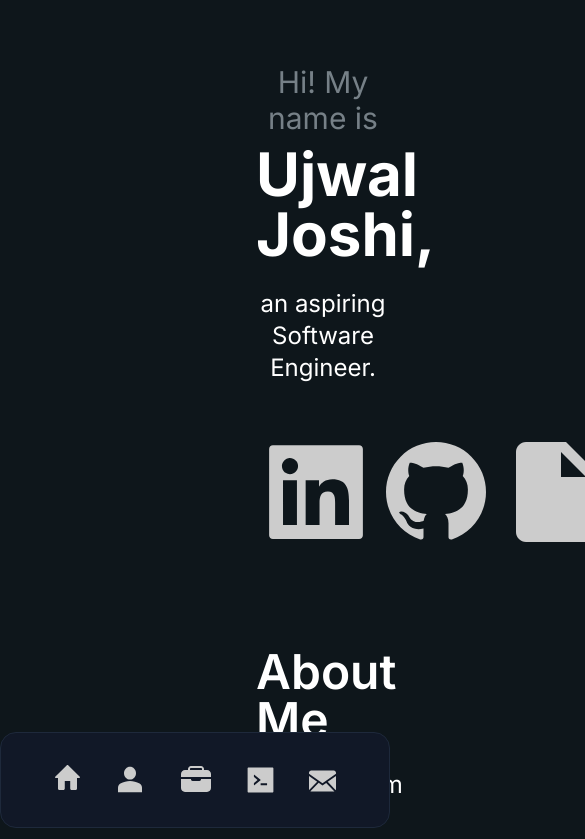
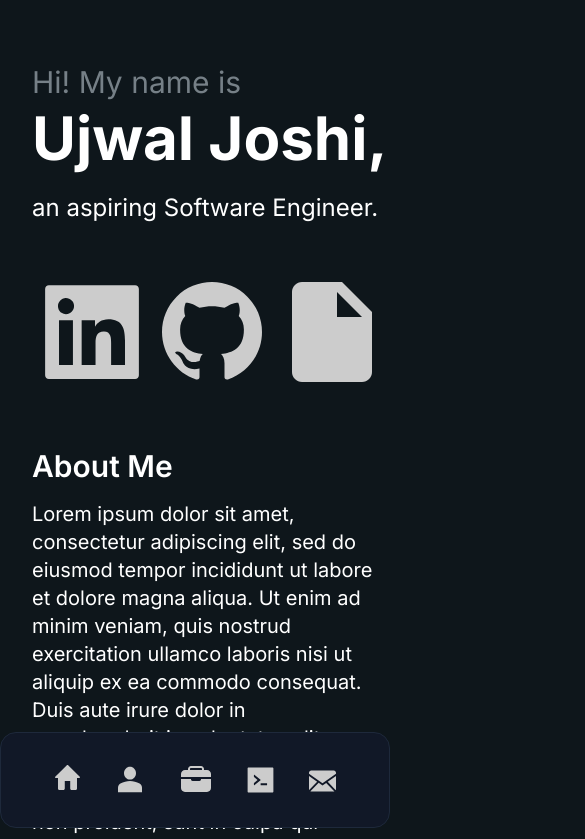
Before and after one commit to ujwal2003/ujwal2003.github.io, a SvelteKit app: page / in a window 390 px wide. Shown: the top 839 px of the page, 585 px wide, since content can reach past the window. Built offline with nearby package versions, Linux system fonts and the light colour scheme.

Commit message:
mobile responsiveness to about me section

```diff
--- a/src/lib/Heading.svelte
+++ b/src/lib/Heading.svelte
@@ -1,9 +1,11 @@
-<div class="text-[#768087] text-3xl font-sans pb-2 max-sm:text-center">
+<div class="text-[#768087] text-3xl font-sans pb-2">
     Hi! My name is
 </div>
-<div class="text-white text-8xl font-sans font-extrabold pb-6 max-sm:text-center max-sm:text-6xl">
+
+<div class="text-white text-8xl font-sans font-extrabold pb-6 max-sm:text-6xl">
     Ujwal Joshi,
 </div>
-<div class="text-white text-5xl font-sans max-sm:text-2xl max-sm:text-center">
+
+<div class="text-white text-5xl font-sans max-sm:text-2xl">
     an aspiring Software Engineer.
 </div>
--- a/src/routes/+page.svelte
+++ b/src/routes/+page.svelte
@@ -31,22 +31,16 @@
     </div>
 </nav>
 
-<!-- <div class="flex justify-center pt-16"> -->
-    <!-- max-w-screen-md -->
-    <!-- <div class="flex flex-col items-center"> -->
-        <div class="flex flex-col ml-64 pt-16">
+<div class="flex flex-col ml-64 pt-16 max-sm:ml-8">
     <Heading />
     <HeroConnections />
 
-            <!-- <div class="w-2/3"> -->
-                <h1 class="text-white font-semibold text-5xl mt-24 mr-auto">
+    <h1 class="text-white font-semibold text-5xl mt-24 mr-auto max-sm:text-3xl max-sm:mt-14">
         About Me
     </h1>
-                <p class="text-white text-wrap text-2xl pr-36 mx-auto mt-6 leading-snug">
+
+    <p class="text-white text-wrap text-2xl pr-36 mx-auto mt-6 leading-snug
+                max-sm:pr-3 max-sm:text-xl max-sm:mt-4 max-sm:pb-28">
         Lorem ipsum dolor sit amet, consectetur adipiscing elit, sed do eiusmod tempor incididunt ut labore et dolore magna aliqua. Ut enim ad minim veniam, quis nostrud exercitation ullamco laboris nisi ut aliquip ex ea commodo consequat. Duis aute irure dolor in reprehenderit in voluptate velit esse cillum dolore eu fugiat nulla pariatur. Excepteur sint occaecat cupidatat non proident, sunt in culpa qui officia deserunt mollit anim id est laborum.
     </p>
-            <!-- </div> -->
 </div>
-
-    <!-- </div> -->
-<!-- </div> -->
```
Lines whose indentation alone changed are shown as unchanged.
